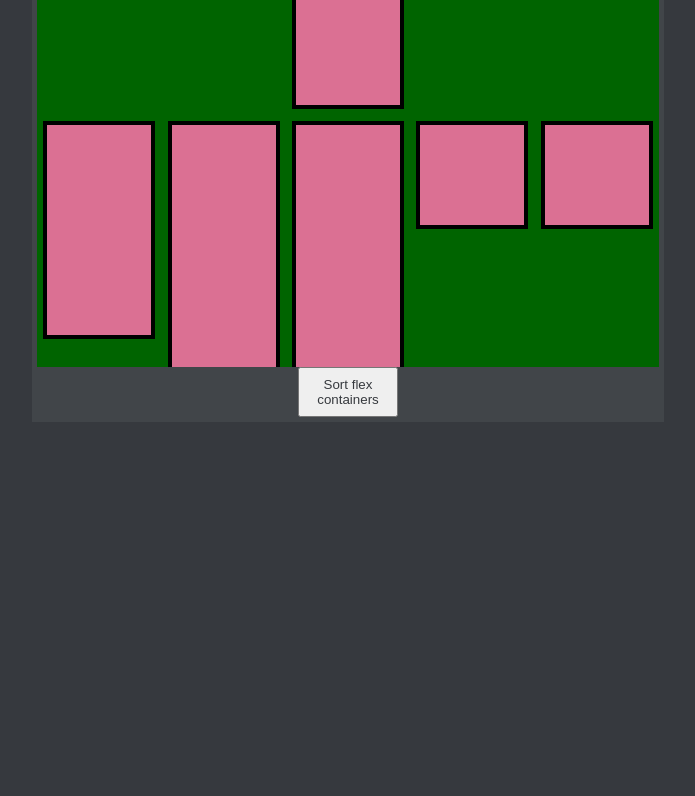
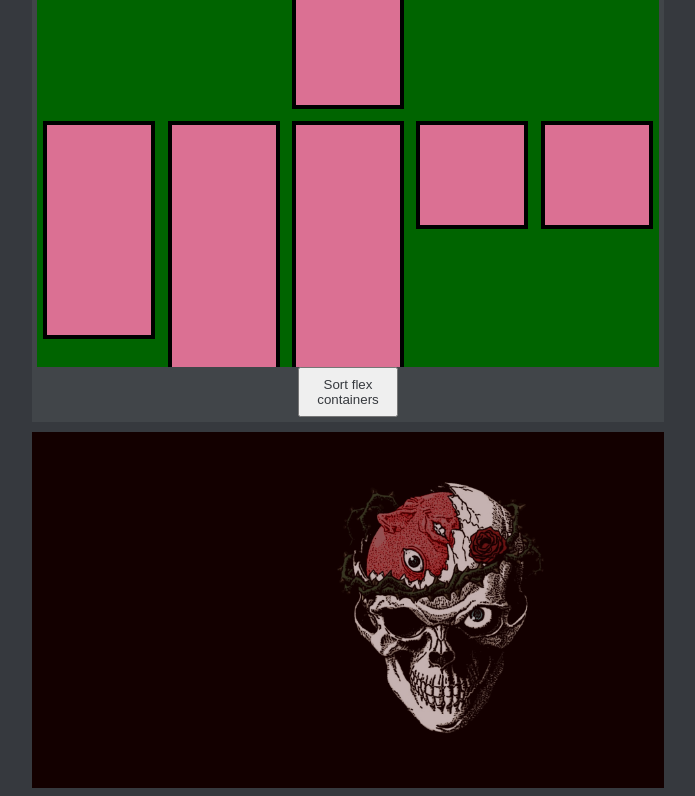
Before and after one commit to M1lkZ/Project, a plain HTML site: page Js/index.html in a window 1280 px wide. Shown: the part 3943-4739 px from the top of the page, without its empty margins (292-987 px from the left). Before the commit the page ends 4373 px from the top, so only its background shows below. Drawn offline with Linux system fonts and the light colour scheme.

Commit message:
opacity + small changes in css structure

```diff
--- a/Js/index.html
+++ b/Js/index.html
@@ -330,6 +330,9 @@ print "x is ... ... 42"
             </div>
             <button id="flex-sort">Sort flex containers</button>
         </div>
+        <div id="opacity" class="wrap">
+            <img src="./Behellit.jpg" alt="behellit" width="100%" height="100%">
+        </div>
 
     </main>
     <script src=" index.js" defer></script>
--- a/Js/style.css
+++ b/Js/style.css
@@ -245,6 +245,11 @@ progress[value]::-moz-progress-bar {
     /* flex-basis: 15%; */
 }
 
+/*
+align-items - групприует элементы из флекс контейнера относительно друг друга
+align-content - относительно контейнера
+*/
+
 .flex-item {
     display: flex;
     justify-content: center;
@@ -263,10 +268,16 @@ progress[value]::-moz-progress-bar {
     height: 50px;
 }
 
-/*
-align-items - групприует элементы из флекс контейнера относительно друг друга
-align-content - относительно контейнера
-*/
+#opacity {
+    background-color: rgb(65, 3, 3);
+    padding: 0;
+}
+
+#opacity>img {
+    vertical-align: top;
+    margin: 0;
+    opacity: 0.7;
+}
 
 /* Пояснение к * в продвинутых селекторах (" ", > , + , ~)
 !звёздочка ставится для выбора всех элементов следующих за элементом ~, НЕ являющимися его родственниками напрямую!
```
Also changed, not shown: Js/Behellit.jpg (added).
